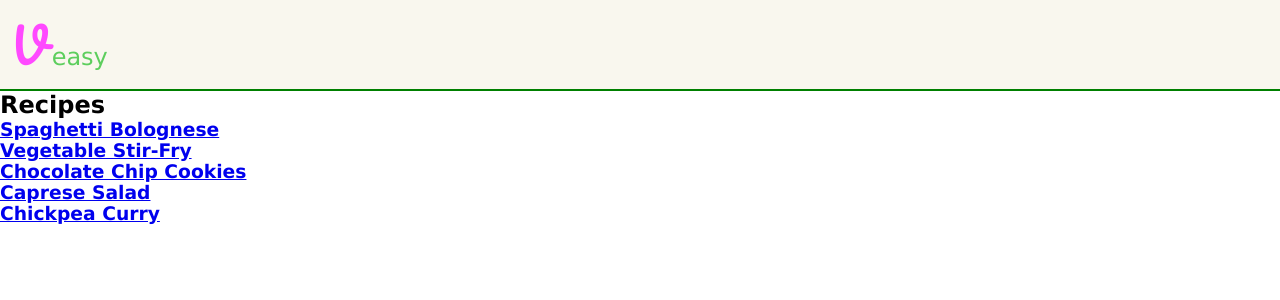
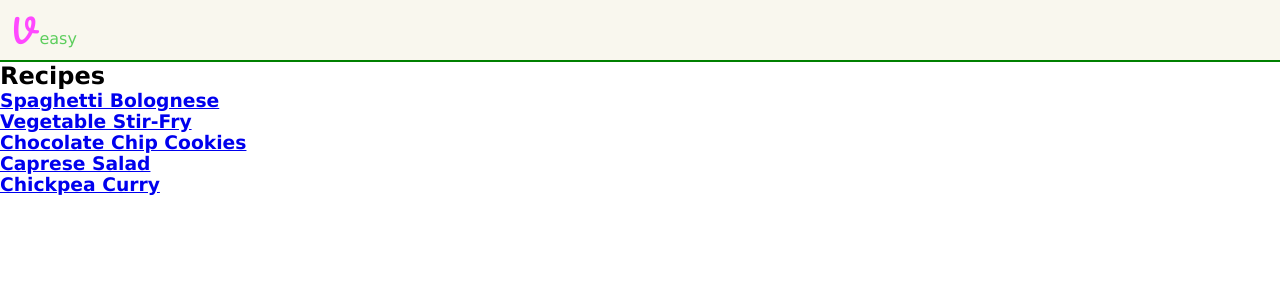
Before and after one commit to jboyce313/veasy, a React (Vite) app in the folder react-app/: page / in a window 1280 px wide. Shown: the top 300 px of the page. Built offline with nearby package versions, Linux system fonts and the light colour scheme.

Commit message:
changed header font size

```diff
--- a/react-app/src/styles/Header.css
+++ b/react-app/src/styles/Header.css
@@ -7,7 +7,7 @@
 
 .header h1 {
   color: #5dce5d;
-  font-size: 1.5rem;
+  font-size: 1rem;
   font-weight: 100;
 }
 
@@ -18,5 +18,5 @@
   font-family: "Pacifico", cursive;
   font-weight: 400;
   font-style: normal;
-  font-size: 3rem;
+  font-size: 2rem;
 }
```
